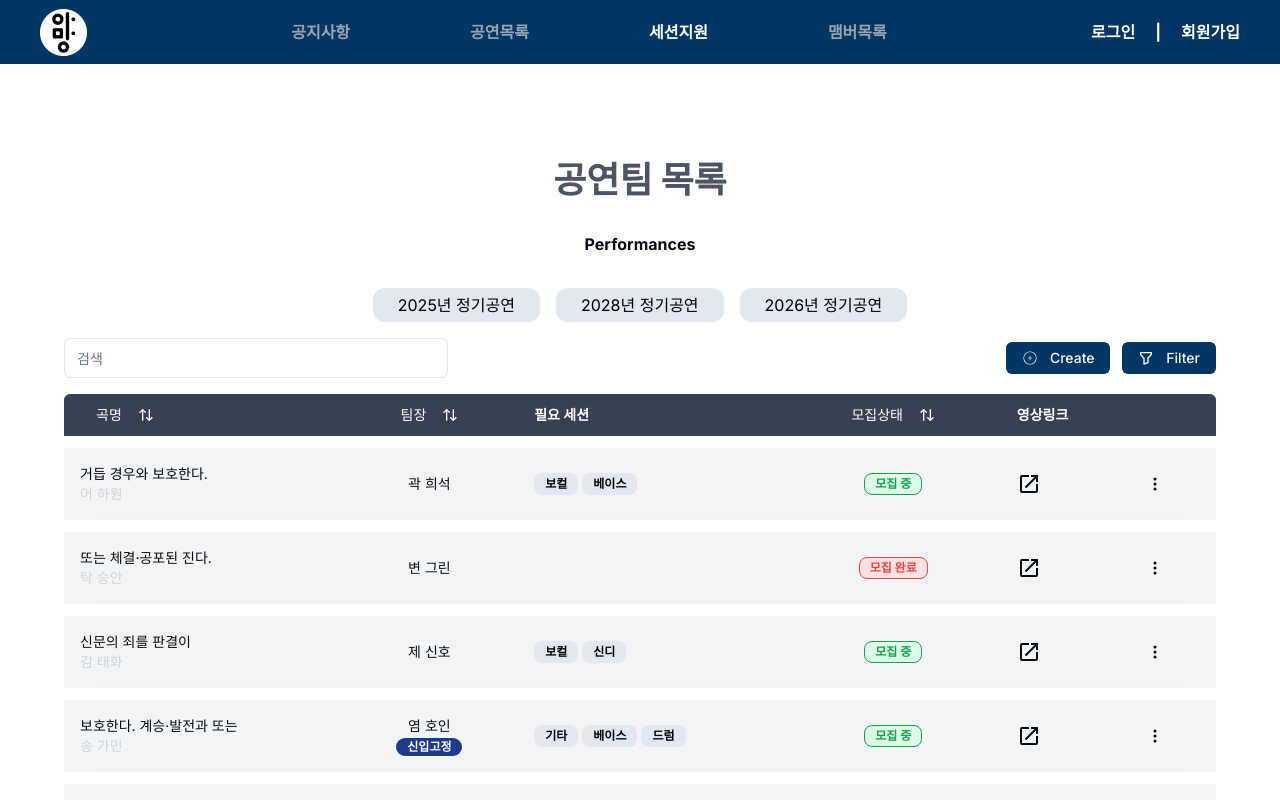
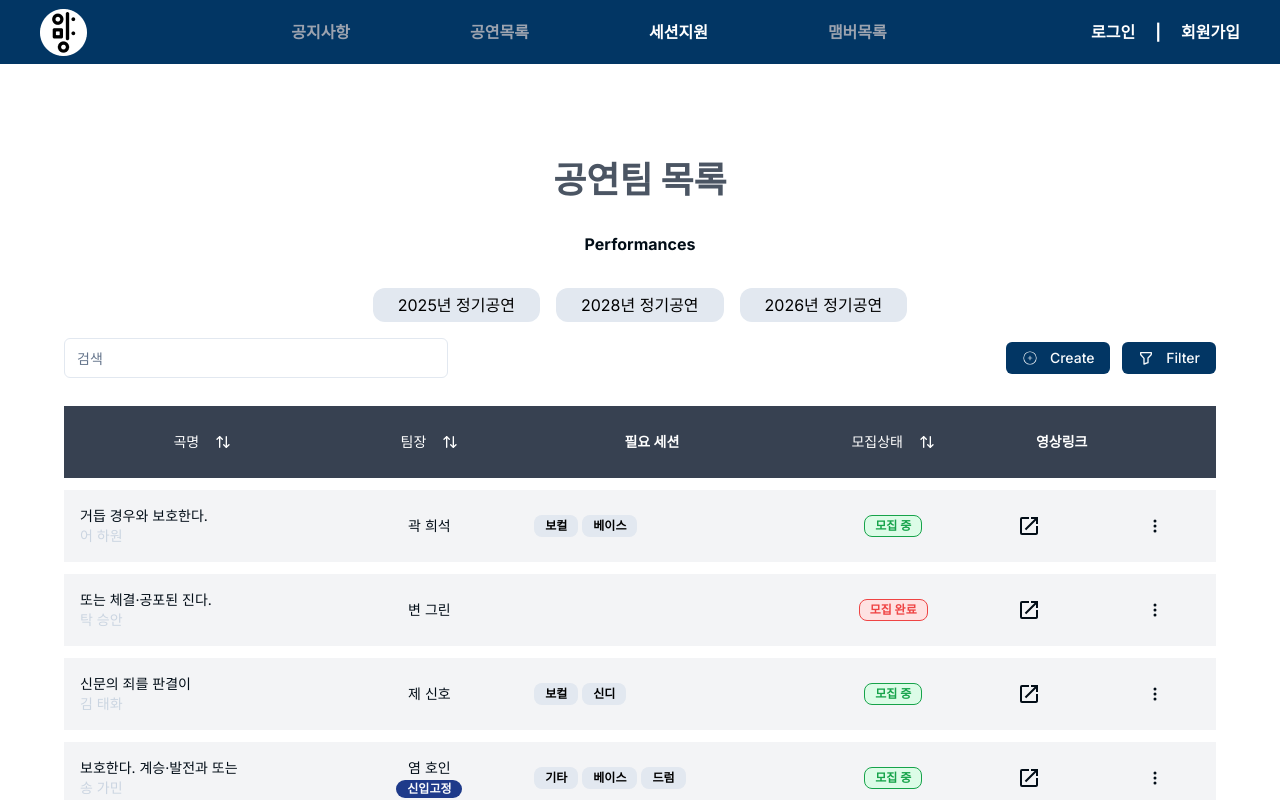
Before and after one commit to skku-amang/main, a Next.js app: page /teams in a window 1280 px wide. Shown: the top 800 px of the page. Built offline with nearby package versions, Linux system fonts and the light colour scheme; no server answers.

Commit message:
chore: Ui component normalization

```diff
--- a/components/ui/table.tsx
+++ b/components/ui/table.tsx
@@ -21,7 +21,7 @@ const TableHeader = React.forwardRef<
   HTMLTableSectionElement,
   React.HTMLAttributes<HTMLTableSectionElement>
 >(({ className, ...props }, ref) => (
-  <thead ref={ref} className={cn("[&_tr] rounded-lg", className)} {...props} />
+  <thead ref={ref} className={cn("[&_tr]: border-b", className)} {...props} />
 ))
 TableHeader.displayName = "TableHeader"
 
@@ -31,7 +31,7 @@ const TableBody = React.forwardRef<
 >(({ className, ...props }, ref) => (
   <tbody
     ref={ref}
-    className={cn("[&_tr:last-child]:border-b-pink", className)}
+    className={cn("[&_tr:last-child]:border-0", className)}
     {...props}
   />
 ))
@@ -59,7 +59,7 @@ const TableRow = React.forwardRef<
   <tr
     ref={ref}
     className={cn(
-      "border-y-[0.8rem] h-[2rem] rounded-xl shadow-2xl border-t-0 bg-gray-100 border-b-white border-t-white transition-colors hover:bg-muted/50 data-[state=selected]:bg-muted",
+      "border-y-[0.8rem] rounded-xl bg-gray-100 border-b-white border-t-white transition-colors hover:bg-muted/50 data-[state=selected]:bg-muted",
       className
     )}
     {...props}
@@ -73,10 +73,7 @@ const TableHead = React.forwardRef<
 >(({ className, ...props }, ref) => (
   <th
     ref={ref}
-    className={cn(
-      "h-12 px-4 text-left align-middle font-medium text-muted-foreground [&:has([role=checkbox])]:pr-0",
-      className
-    )}
+    className={cn("p-4 align-middle [&:has([role=checkbox])]:pr-0", className)}
     {...props}
   />
 ))
```
